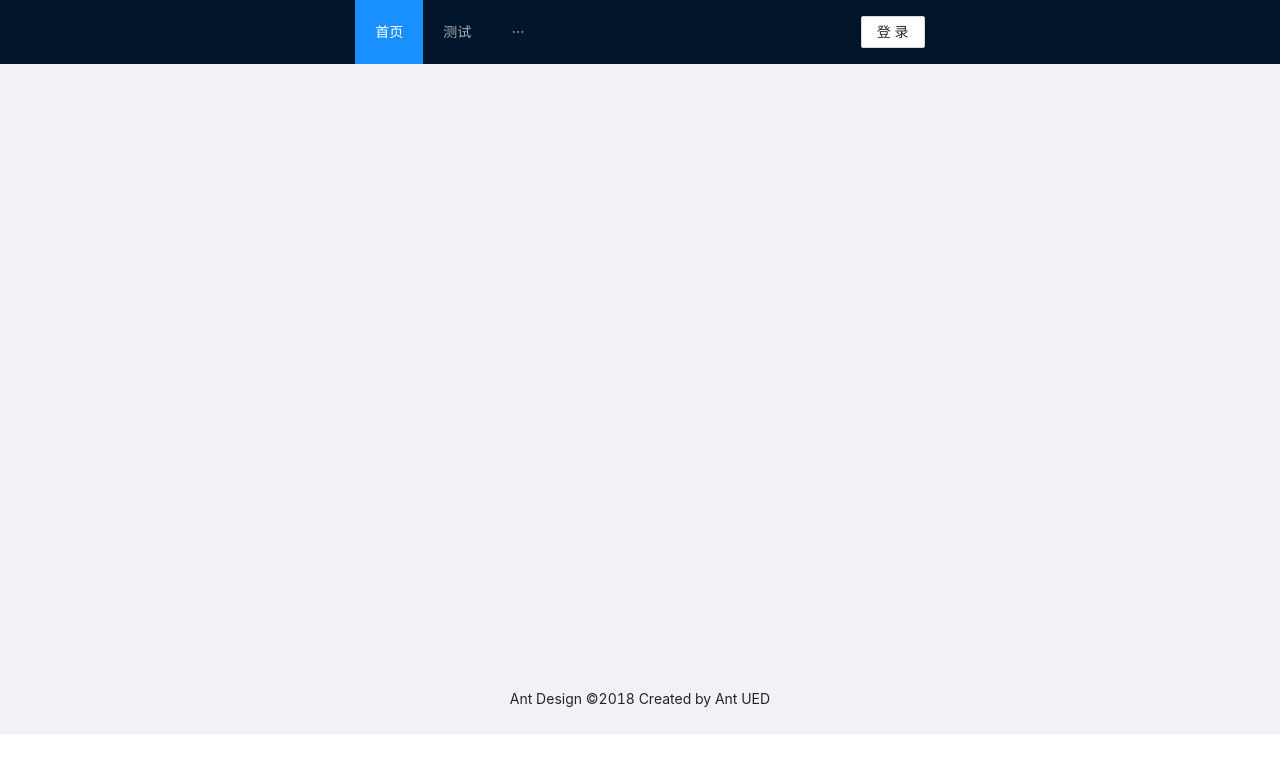
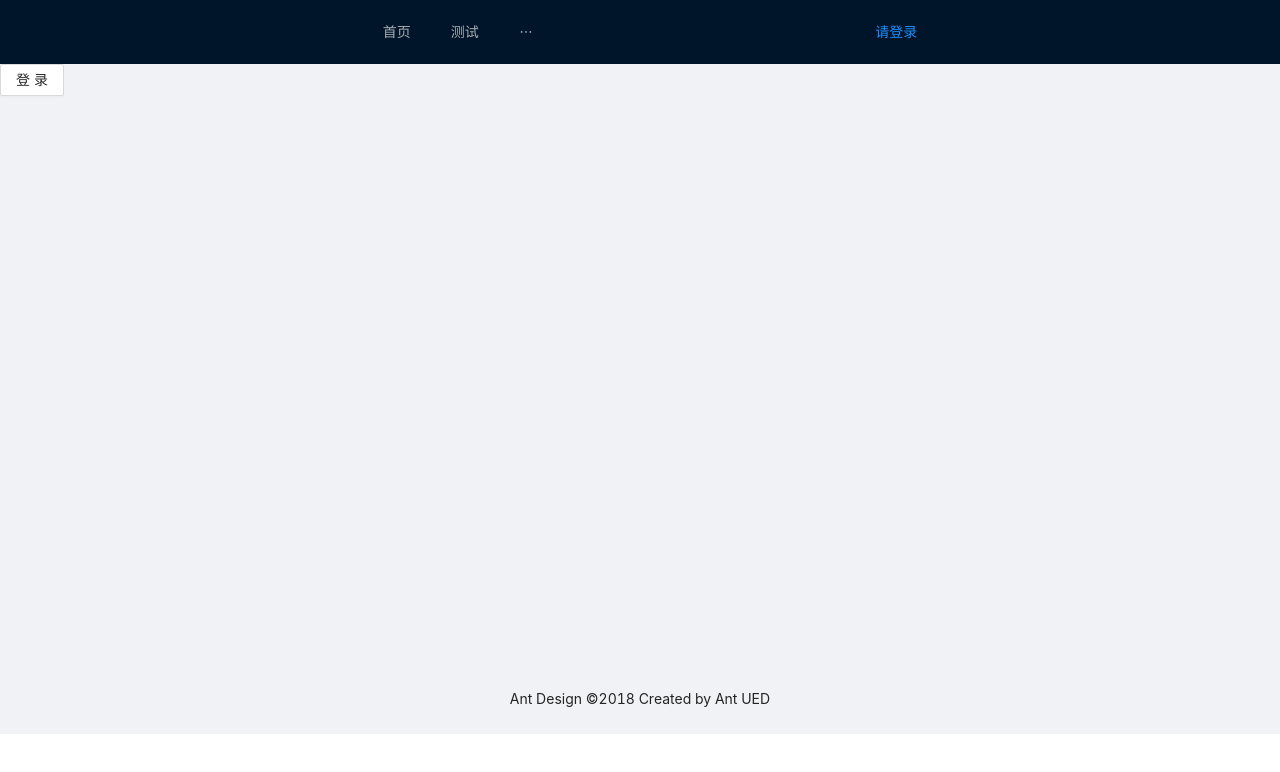
Before and after one commit to GForwards/react-pc-demo, a React app: page /Login in a window 1280 px wide. Shown: the top 772 px of the page. Built offline with nearby package versions, Linux system fonts and the light colour scheme.

Commit message:
重新调整首页结构

```diff
--- a/src/App.js
+++ b/src/App.js
@@ -1,63 +1,49 @@
 import React from 'react'
-import { connect } from 'react-redux'
-import { Link, Switch, Route } from 'react-router-dom'
-// import Header from '@/components/Header'
-import { Layout, Affix, Menu, Row, Col, Button } from 'antd'
-import * as UserActionCreator from '@/store/actions/user'
-import Test from '@/pages/test'
-import Test1 from '@/pages/test1'
+import { Switch, Route } from 'react-router-dom'
+import { Layout, Affix } from 'antd'
+import Header from '@/components/Header'
+import Footer from '@/components/Footer'
 
-import '@/style/home/home.scss'
+import routes from '@/config/routes'
 
-const { Header, Footer, Content } = Layout
+const { Content } = Layout
 
-const Home = (props) => {
-  const { isLogin, login, logout } = props
-
-  const loginClick = isLogin ? logout : login
-
+function RouteWithSubRoutes(route) {
   return (
-    <>
-      <Layout>
-        <Affix>
-          <Header>
-            <Row justify='space-between'>
-              <Col>
-                <Menu theme='dark' mode='horizontal' defaultSelectedKeys={['1']}>
-                  <Menu.Item key='1'>
-                    <Link to='/'>首页</Link>
-                  </Menu.Item>
-                  <Menu.Item key='2'>
-                    <Link to='/test'>测试</Link>
-                  </Menu.Item>
-                  <Menu.Item key='3'>
-                    <Link to='/test1'>测试1</Link>
-                  </Menu.Item>
-                </Menu>
-              </Col>
-              <Col>
-                {isLogin ? <span className='login-status'>登录才会显示</span> : ''}
-
-                <Button onClick={loginClick}>{isLogin ? '退出' : '登录'}</Button>
-              </Col>
-            </Row>
-          </Header>
-        </Affix>
-
-        <Content>
-          <Switch>
-            <Route path='/test' component={Test} />
-            <Route path='/test1' component={Test1} />
-          </Switch>
-        </Content>
-        <Footer style={{ textAlign: 'center' }}>Ant Design ©2018 Created by Ant UED</Footer>
-      </Layout>
-    </>
+    <Route
+      path={route.path}
+      exact={route.exact}
+      render={(props) => (
+        // pass the sub-routes down to keep nesting
+        <route.component {...props} routes={route.routes} />
+      )}
+    />
   )
 }
 
-const mapStateToProps = ({ user }) => ({
-  isLogin: user.isLogin,
-})
+function Page() {
+  return (
+    <Switch>
+      {routes.map((route) => (
+        <RouteWithSubRoutes key={route.name} {...route} />
+      ))}
+    </Switch>
+  )
+}
+function App() {
+  return (
+    <div className='App'>
+      <Layout>
+        <Affix>
+          <Header />
+        </Affix>
+        <Content>
+          <Page />
+        </Content>
+        <Footer />
+      </Layout>
+    </div>
+  )
+}
 
-export default connect(mapStateToProps, UserActionCreator)(Home)
+export default App
--- /dev/null
+++ b/src/components/Footer/index.js
@@ -0,0 +1,10 @@
+import React from 'react'
+import { Layout } from 'antd'
+
+const { Footer } = Layout
+
+const FooterComponent = () => {
+  return <Footer style={{ textAlign: 'center' }}>Ant Design ©2018 Created by Ant UED</Footer>
+}
+
+export default FooterComponent
--- a/src/components/Header/index.js
+++ b/src/components/Header/index.js
@@ -1,17 +1,41 @@
 import React from 'react'
-import { Link } from 'react-router-dom'
+import { connect } from 'react-redux'
+import { Link, useLocation } from 'react-router-dom'
+import { Layout, Menu, Row, Col, Button } from 'antd'
+import * as UserActionCreator from '@/store/actions/user'
 
-const Header = () => {
+const { Header } = Layout
+
+const HeaderComponent = (props) => {
+  const { isLogin, logout } = props
+  const location = useLocation()
   return (
-    <ul>
-      <li>
-        <Link to='/'>home</Link>
-      </li>
-      <li>
-        <Link to='/login'>login</Link>
-      </li>
-    </ul>
+    <Header>
+      <Row justify='space-between'>
+        <Col>
+          <Menu theme='dark' mode='horizontal' defaultSelectedKeys={[location.pathname]}>
+            <Menu.Item key='/'>
+              <Link to='/'>首页</Link>
+            </Menu.Item>
+            <Menu.Item key='/test'>
+              <Link to='/test'>测试</Link>
+            </Menu.Item>
+            <Menu.Item key='/test1'>
+              <Link to='/test1'>测试1</Link>
+            </Menu.Item>
+          </Menu>
+        </Col>
+        <Col>
+          {isLogin ? <span className='login-status'>登录才会显示</span> : ''}
+          {isLogin ? <Button onClick={logout}>退出</Button> : <Link to='/login'>请登录</Link>}
+        </Col>
+      </Row>
+    </Header>
   )
 }
 
-export default Header
+const mapStateToProps = ({ user }) => ({
+  isLogin: user.isLogin,
+})
+
+export default connect(mapStateToProps, UserActionCreator)(HeaderComponent)
--- /dev/null
+++ b/src/config/routes.js
@@ -0,0 +1,36 @@
+import Home from '@/pages/home'
+import Login from '@/pages/login'
+import Page404 from '@/pages/404'
+import Test from '@/pages/test'
+import Test1 from '@/pages/test1'
+
+const routes = [
+  {
+    path: '/',
+    name: 'Home',
+    component: Home,
+    exact: true,
+  },
+  {
+    path: '/Login',
+    name: 'Login',
+    component: Login,
+  },
+  {
+    path: '/test',
+    name: 'Test',
+    component: Test,
+  },
+  {
+    path: '/test1',
+    name: 'Test1',
+    component: Test1,
+  },
+  {
+    path: '/404',
+    name: 'Page404',
+    component: Page404,
+  },
+]
+
+export default routes
--- a/src/index.js
+++ b/src/index.js
@@ -4,20 +4,18 @@ import { Provider } from 'react-redux'
 import { BrowserRouter as Router } from 'react-router-dom'
 import './index.scss'
 import 'antd/dist/antd.min.css'
-import Home from './pages/home'
+import App from './App'
 import reportWebVitals from './reportWebVitals'
 import configStore from './store'
 
 const store = configStore()
 
 ReactDOM.render(
-  <React.StrictMode>
-    <Provider store={store}>
-      <Router>
-        <Home />
-      </Router>
-    </Provider>
-  </React.StrictMode>,
+  <Provider store={store}>
+    <Router>
+      <App />
+    </Router>
+  </Provider>,
   document.getElementById('root'),
 )
 
--- a/src/pages/home.js
+++ b/src/pages/home.js
@@ -1,47 +1,24 @@
 import React from 'react'
 import { connect } from 'react-redux'
-import { Link, Switch, Route } from 'react-router-dom'
+// import { Switch, Route } from 'react-router-dom'
 // import Header from '@/components/Header'
-import { Layout, Affix, Menu, Row, Col, Button } from 'antd'
 import * as UserActionCreator from '@/store/actions/user'
-import Test from '@/pages/test'
-import Test1 from '@/pages/test1'
+// import Test from '@/pages/test'
+// import Test1 from '@/pages/test1'
 
 import '@/style/home/home.scss'
 
-const { Header, Footer, Content } = Layout
+const Home = () => {
+  // const { isLogin, login, logout } = props
 
-const Home = (props) => {
-  const { isLogin, login, logout } = props
-
-  const loginClick = isLogin ? logout : login
+  // const loginClick = isLogin ? logout : login
 
   return (
     <>
-      <Layout>
+      home
+      {/* <Layout>
         <Affix>
-          <Header>
-            <Row justify='space-between'>
-              <Col>
-                <Menu theme='dark' mode='horizontal' defaultSelectedKeys={['1']}>
-                  <Menu.Item key='1'>
-                    <Link to='/'>首页</Link>
-                  </Menu.Item>
-                  <Menu.Item key='2'>
-                    <Link to='/test'>测试</Link>
-                  </Menu.Item>
-                  <Menu.Item key='3'>
-                    <Link to='/test1'>测试1</Link>
-                  </Menu.Item>
-                </Menu>
-              </Col>
-              <Col>
-                {isLogin ? <span className='login-status'>登录才会显示</span> : ''}
-
-                <Button onClick={loginClick}>{isLogin ? '退出' : '登录'}</Button>
-              </Col>
-            </Row>
-          </Header>
+          <Header />
         </Affix>
 
         <Content>
@@ -51,7 +28,7 @@ const Home = (props) => {
           </Switch>
         </Content>
         <Footer style={{ textAlign: 'center' }}>Ant Design ©2018 Created by Ant UED</Footer>
-      </Layout>
+      </Layout> */}
     </>
   )
 }
@@ -61,6 +38,3 @@ const mapStateToProps = ({ user }) => ({
 })
 
 export default connect(mapStateToProps, UserActionCreator)(Home)
-// import Home from './pages/home'
-// import Login from './pages/login'
-// import Page404 from './pages/404'
--- a/src/pages/login.js
+++ b/src/pages/login.js
@@ -1,7 +1,17 @@
 import React from 'react'
+import { connect } from 'react-redux'
+import { Button } from 'antd'
 
-const Login = () => {
-  return <div>登录</div>
+import * as UserActionCreator from '@/store/actions/user'
+
+const Login = ({ login }) => {
+  return (
+    <div className='login'>
+      <Button onClick={login}>登录</Button>
+    </div>
+  )
 }
-
-export default Login
+const mapStateToProps = ({ user }) => ({
+  isLogin: user.isLogin,
+})
+export default connect(mapStateToProps, UserActionCreator)(Login)
```
Also changed, not shown: .eslintrc.js, src/style/login/login.scss (added).
